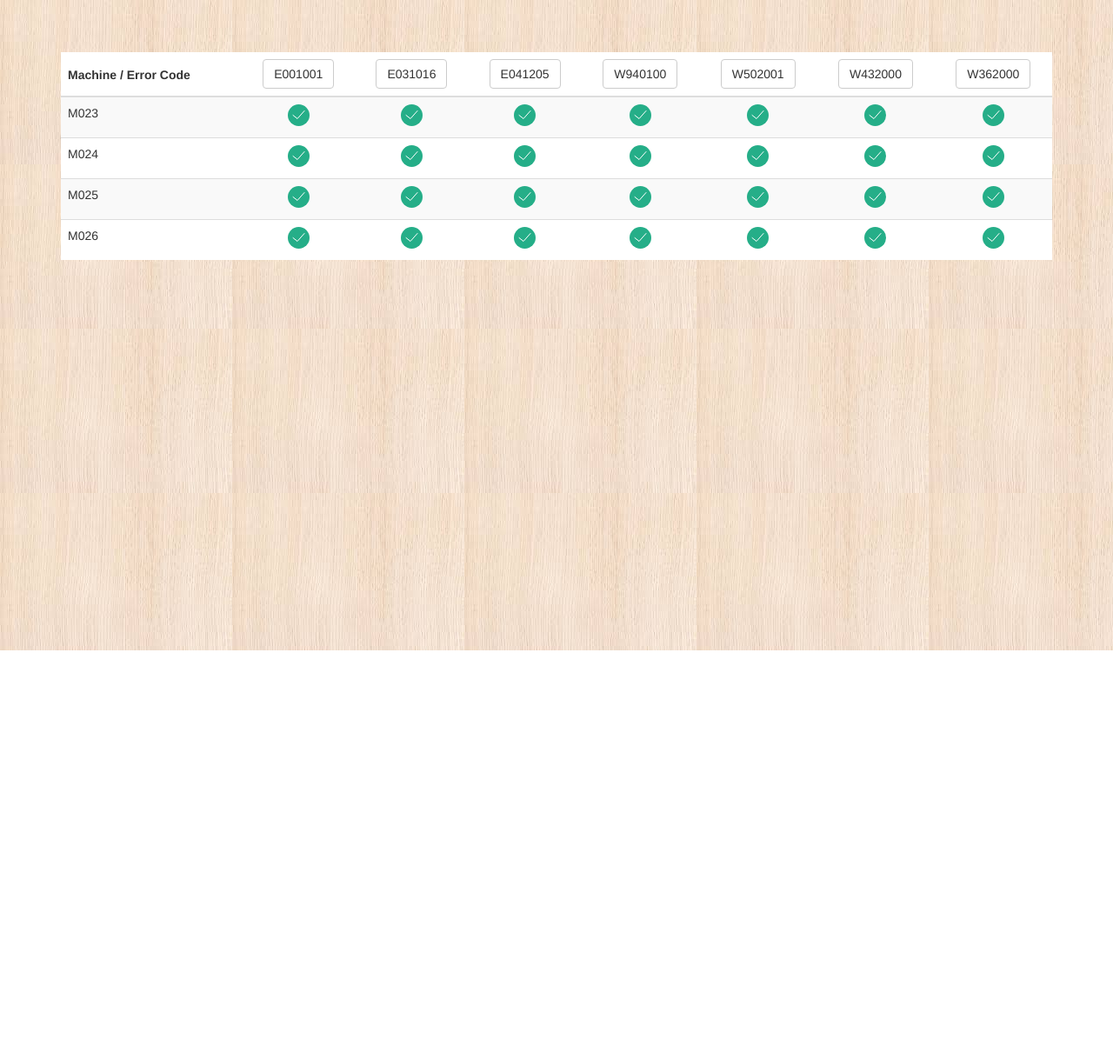
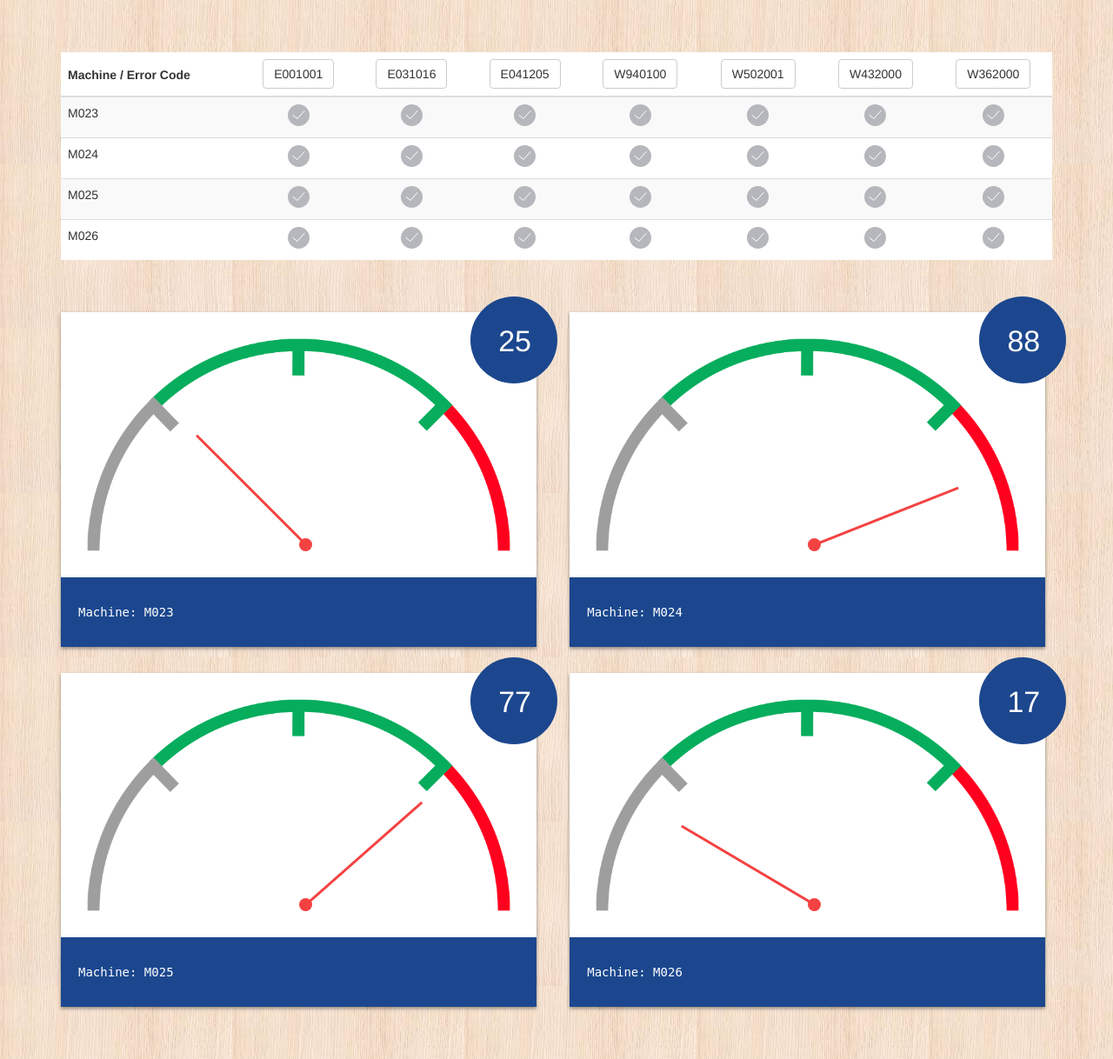
Before and after one commit to ElaineHuang/elite-app, a Flask app: page / in a window 1280 px wide. Shown: the part 52-1270 px from the top of the page at 87% size. Before the commit the page ends 800 px from the top, so only its background shows below. Run offline with Flask 2, Linux system fonts and the light colour scheme; data that the repository does not hold is empty; parts of the project's set-up code (start-up, migrations or seed data) failed here and were passed over; some libraries are stand-ins or nearby versions.

Commit message:
add 4 dashboards

```diff
--- a/static/css/styles.css
+++ b/static/css/styles.css
@@ -115,7 +115,6 @@ iframe {
 }
 
 .wold-background {
-  height: calc(100% - 52px);
   background: url(background.jpg);
   padding: 30px;
 }
@@ -210,3 +209,65 @@ input[type=file] {
 .table {
   background: white;
 }
+
+.dashboard-container {
+  box-shadow: 0 2px 4px 0 rgba(0, 0, 0, 0.4);
+  display: inline-block;
+  width: 48%;
+  margin-top: 30px;
+}
+
+.dashboard-container:nth-child(even) {
+  margin-right: 3%;
+}
+
+.dashboard-block {
+  background: white;
+  padding: 30px;
+  box-sizing: border-box;
+  position: relative;
+}
+
+.dashboard-block::before {
+  content: '';
+  width: 15px;
+  height: 15px;
+  display: block;
+  background: #f44242;
+  border-radius: 50%;
+  position: absolute;
+  bottom: 30px;
+  left: 50%;
+  z-index: 9;
+}
+
+.dashboard-block .ping {
+  width: 65%;
+  height: 3px;
+  background: linear-gradient(to right, #f44242 50%, rgba(0, 0, 0, 0) 50%);
+  display: inline-block;
+  position: absolute;
+  bottom: 36px;
+  left: 19%;
+  transition: transform .8s;
+}
+
+.dashboard-container .health-number {
+  position: absolute;
+  right: -24px;
+  top: -18px;
+  width: 100px;
+  height: 100px;
+  border-radius: 50%;
+  background: #1c478e;
+  color: white;
+  font-size: 34px;
+  padding: 27px 32px;
+}
+
+.dashboard-container .health-info {
+  padding: 30px 20px;
+  background: #1c478e;
+  color: white;
+  font-family: monospace;
+}
--- a/static/js/dashboard.js
+++ b/static/js/dashboard.js
@@ -1,5 +1,10 @@
 const GET_DANDGER_ERROR_CODE = '/api/get_danger_error_code';
 
+const convertDeg = (number) => {
+  return 180 * number / 100 + 'deg';
+}
+
+$(document).ready(() => {
   callApi(GET_DANDGER_ERROR_CODE, 'GET', null, (result) => {
     const machineList = result.data;
 
@@ -15,3 +20,14 @@ callApi(GET_DANDGER_ERROR_CODE, 'GET', null, (result) => {
 
     $("#errorCodeTable > tbody").append(tableChild);
   });
+
+  $("#M023-health").html("25");
+  $("#M024-health").html("88");
+  $("#M025-health").html("77");
+  $("#M026-health").html("17");
+
+  $('#M023-ping').css('transform', 'rotate(' + convertDeg(25) +')');
+  $('#M024-ping').css('transform', 'rotate(' + convertDeg(88) +')');
+  $('#M025-ping').css('transform', 'rotate(' + convertDeg(77) +')');
+  $('#M026-ping').css('transform', 'rotate(' + convertDeg(17) +')');
+});
--- a/templates/index.html
+++ b/templates/index.html
@@ -56,6 +56,46 @@
         <tbody>
         </tbody>
       </table>
+      <div class="dashboard-container">
+        <div class="dashboard-block">
+          <span id="M023-health" class="health-number">0</span>
+          <img src="static/img/watch.png" alt="Not Found" width="100%">
+          <span class="ping" id="M023-ping"></span>
+        </div>
+        <div id="M023-health-info" class="health-info">
+          Machine: M023
+        </div>
+      </div>
+      <div class="dashboard-container">
+        <div class="dashboard-block">
+          <span id="M024-health" class="health-number">0</span>
+          <img src="static/img/watch.png" alt="Not Found" width="100%">
+          <span class="ping" id="M024-ping"></span>
+        </div>
+        <div id="M024-health-info" class="health-info">
+          Machine: M024
+        </div>
+      </div>
+      <div class="dashboard-container">
+        <div class="dashboard-block">
+          <span id="M025-health" class="health-number">0</span>
+          <img src="static/img/watch.png" alt="Not Found" width="100%">
+          <span class="ping" id="M025-ping"></span>
+        </div>
+        <div id="M025-health-info" class="health-info">
+          Machine: M025
+        </div>
+      </div>
+      <div class="dashboard-container">
+        <div class="dashboard-block">
+          <span id="M026-health" class="health-number">0</span>
+          <img src="static/img/watch.png" alt="Not Found" width="100%">
+          <span class="ping" id="M026-ping"></span>
+        </div>
+        <div id="M026-health-info" class="health-info">
+          Machine: M026
+        </div>
+      </div>
     </div>
   </div>
   <!-- jQuery (necessary for Bootstrap's JavaScript plugins) -->
```
Also changed, not shown: static/css/success.svg. Lines whose indentation alone changed are shown as unchanged.
